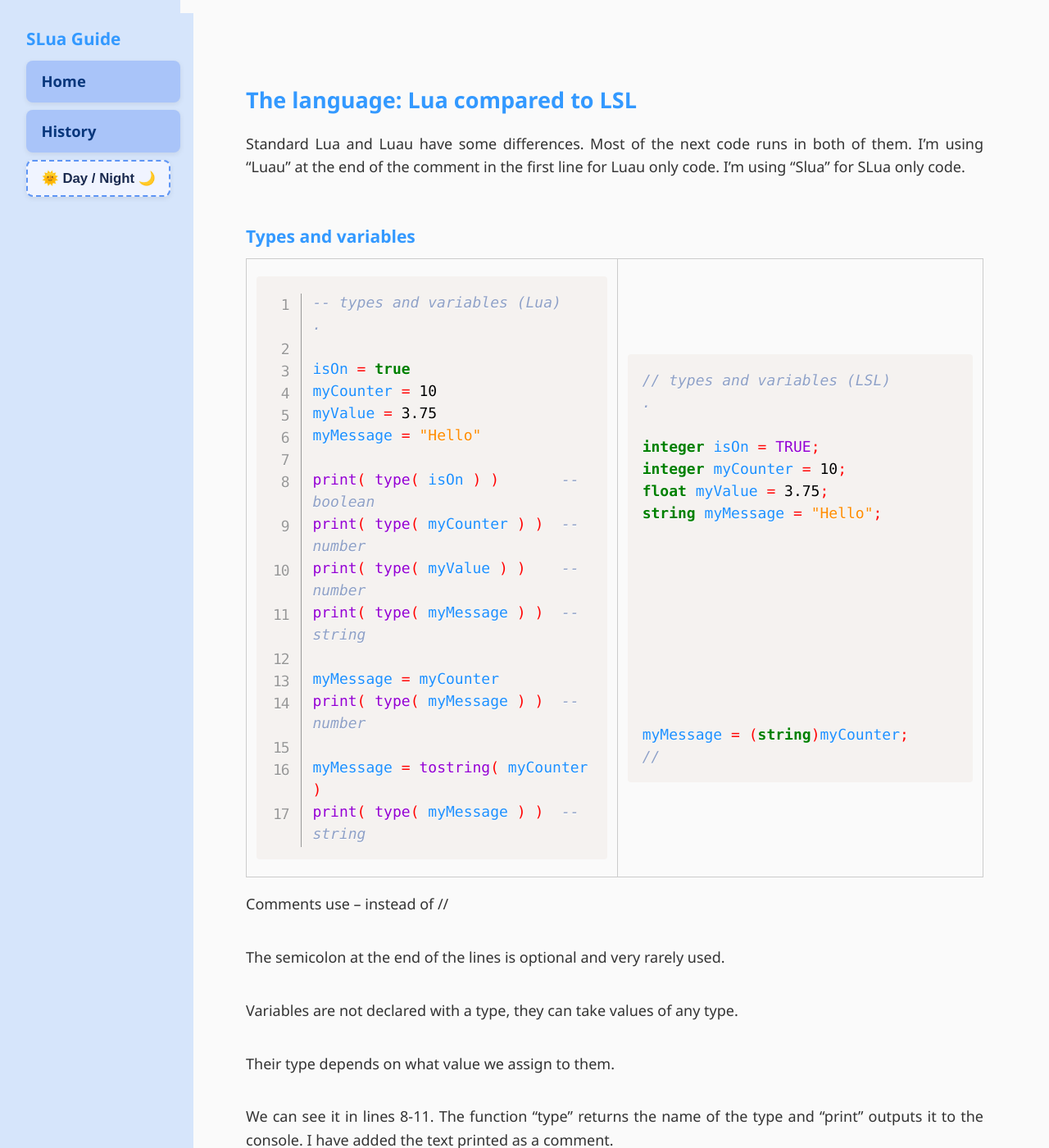
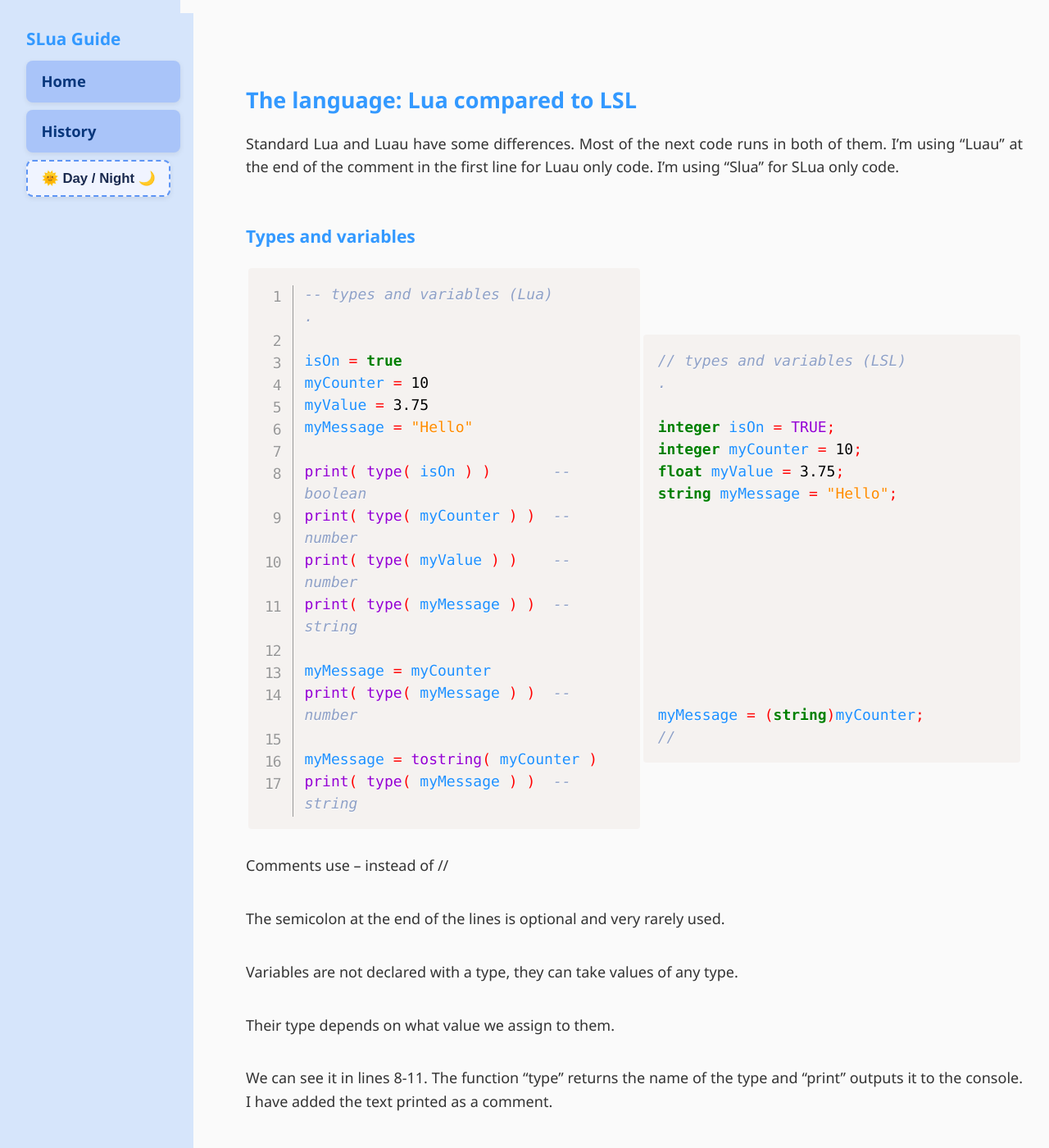
Before and after one commit to Suzanna-Linn/slua, a Jekyll site: the page built from docs/language1.md, in a window 1280 px wide and 1400 px high. Shown: the whole window at 82% size. Built offline with Jekyll 4.4.1, drawn with Linux system fonts in a browser that asks for light colours; nearby versions of some CDN libraries; comment, search, counter and statistics services are not loaded.

Commit message:
Update style.css

```diff
--- a/docs/assets/style.css
+++ b/docs/assets/style.css
@@ -86,10 +86,10 @@
 }
 
 .content {
+  width: 100%;
   margin-left: 220px;
   padding: 2rem 2rem 2rem 5rem;
   flex: 1;
-  max-width: 900px;
 }
 
 /* Headers in Linden blue */
@@ -132,18 +132,6 @@
   color: #8fa1c7;
 }
 
-.content table {
-  width: 100%;
-  border-collapse: collapse;
-}
-
-.content th,
-.content td {
-  border: 1px solid #ccc;
-  padding: 12px;
-  text-align: left;
-}
-
 .theme-toggle {
   margin-top: auto;
   margin-bottom: 0.5rem;
```
